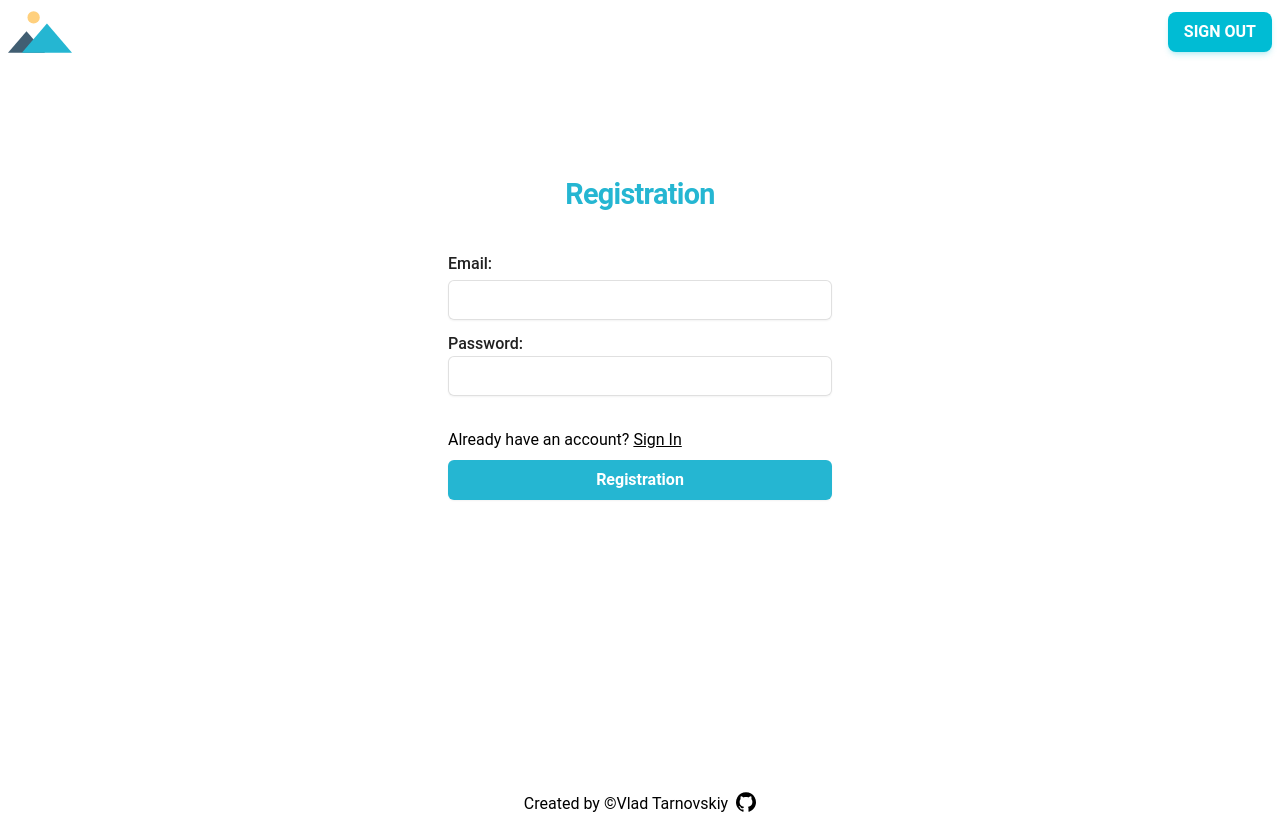
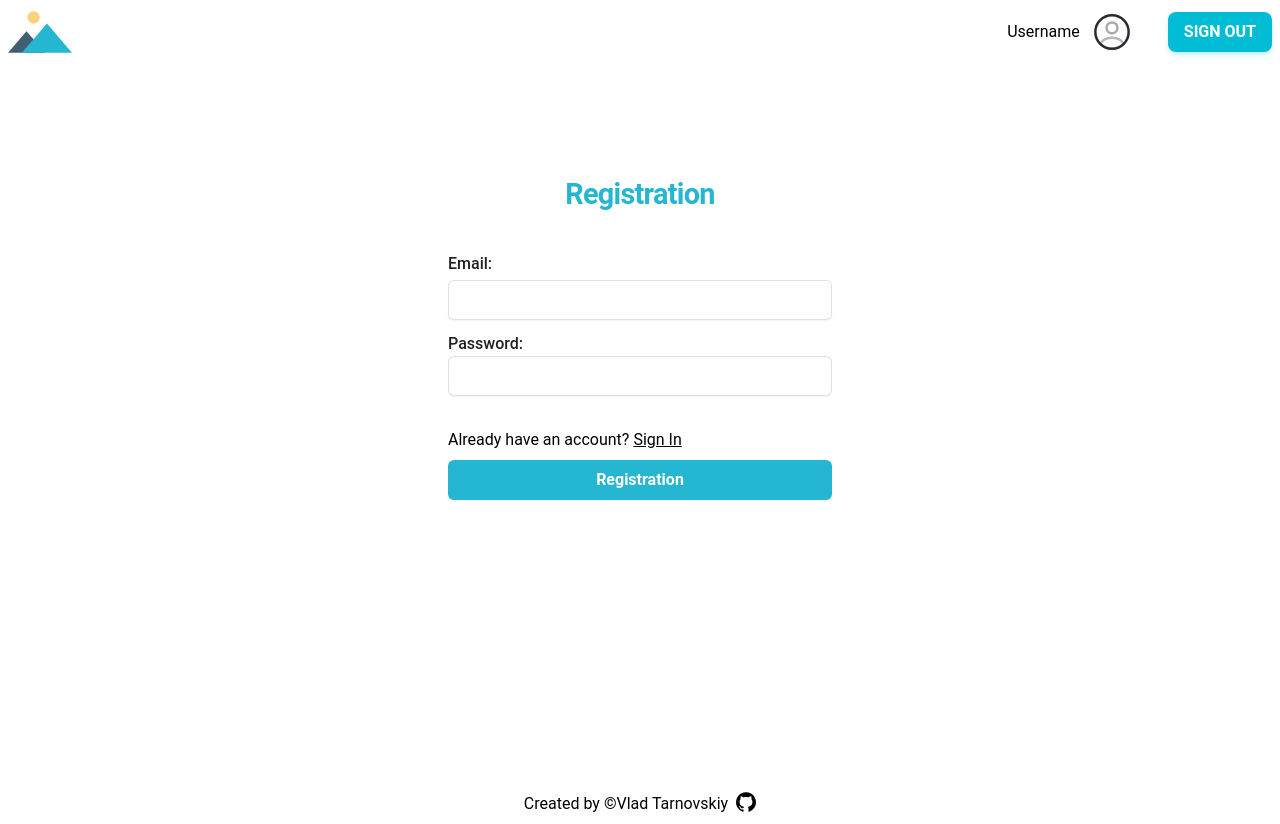
Before and after one commit to VladTarnovskiy/print-app, a React (Vite) app: page /auth in a window 1280 px wide. Built offline with nearby package versions, Linux system fonts and the light colour scheme; no server answers; sample sign-in values are in the browser's storage.

Commit message:
feat: add a changing username

```diff
--- a/src/components/Form/Form.tsx
+++ b/src/components/Form/Form.tsx
@@ -184,7 +184,7 @@ export const FormComponent: FC<FormComponentProps> = ({
       <Toaster
         position="bottom-right"
         toastOptions={{
-          className: 'border border-base_green p-2 text-sm',
+          className: 'border border-base_yellow p-2 text-sm',
         }}
       />
     </section>
--- a/src/components/Header/Header.tsx
+++ b/src/components/Header/Header.tsx
@@ -1,14 +1,27 @@
 import Logo from '@/assets/logo.svg';
-import { setUser } from '@/store/slices/UserSlice';
-import { logout } from '@/utils/firebase';
+import {
+  changeUserName,
+  selectUserName,
+  setUser,
+} from '@/store/slices/UserSlice';
+import { auth, logout } from '@/utils/firebase';
 import { Button } from '@material-tailwind/react';
-import { FC } from 'react';
-import { useDispatch } from 'react-redux';
+import { ChangeEvent, FC } from 'react';
+import { useDispatch, useSelector } from 'react-redux';
 import { Link, useNavigate } from 'react-router-dom';
+import ProfileImg from '@/assets/profile.svg';
+import { useAuthState } from 'react-firebase-hooks/auth';
 
 export const Header: FC = () => {
   const navigate = useNavigate();
   const dispatch = useDispatch();
+  const [user] = useAuthState(auth);
+
+  const handleUserName = (event: ChangeEvent<HTMLInputElement>) => {
+    const inputValue = (event.target as HTMLInputElement).value;
+    dispatch(changeUserName(inputValue));
+  };
+  const userName = useSelector(selectUserName);
 
   const signOut = () => {
     dispatch(
@@ -30,13 +43,27 @@ export const Header: FC = () => {
           <img className="h-16 w-16" src={Logo} alt="Logo" />
         </Link>
       </div>
-      <div>
-        <Link to="/auth">
-          <Button color="cyan" size="sm" onClick={signOut}>
-            Sign out
-          </Button>
-        </Link>
-      </div>
+      {user && (
+        <div className="flex">
+          <div className="flex items-center mr-9">
+            <input
+              type="text"
+              className="max-w-[200px] w-full py-1 px-2 text-right"
+              defaultValue="UserName"
+              value={userName}
+              onChange={handleUserName}
+            />
+            <button className="h-10 rounded-md w-10 text-white text-md text-center ml-1">
+              <img src={ProfileImg} alt="profile" className="w-10 h-10" />
+            </button>
+          </div>
+          <Link to="/auth" className="flex-shrink-0">
+            <Button color="cyan" size="sm" onClick={signOut}>
+              Sign out
+            </Button>
+          </Link>
+        </div>
+      )}
     </header>
   );
 };
--- a/src/pages/Details/DetailsPage.tsx
+++ b/src/pages/Details/DetailsPage.tsx
@@ -20,6 +20,8 @@ import {
   useUpdatePictureMutation,
 } from '@/store/slices/ApiSlice';
 import clsx from 'clsx';
+import { useSelector } from 'react-redux';
+import { selectUserName } from '@/store/slices/UserSlice';
 
 export const DetailsPage: FC = () => {
   const { detailsId } = useParams();
@@ -33,8 +35,8 @@ export const DetailsPage: FC = () => {
   } = useGetPictureQuery(detailsId!);
   const navigate = useNavigate();
   const [commentValue, setCommentValue] = useState('');
-
   const [updatePicture] = useUpdatePictureMutation();
+  const userName = useSelector(selectUserName);
 
   const onClose = () => {
     navigate('/', { replace: false });
@@ -42,7 +44,7 @@ export const DetailsPage: FC = () => {
 
   const addNewComment = async (pictureId: string, comments: IComment[]) => {
     const newComment = {
-      userName: 'User',
+      userName: userName,
       comment: commentValue,
       id: uniqid(),
     };
--- a/src/store/slices/UserSlice.ts
+++ b/src/store/slices/UserSlice.ts
@@ -3,6 +3,7 @@ import { RootState } from '../store';
 
 interface InitialState {
   page: string;
+  userName: string;
   userInfo: {
     email: string | null;
     token: string | null;
@@ -12,6 +13,7 @@ interface InitialState {
 
 const initialState: InitialState = {
   page: 'Registration',
+  userName: 'Username',
   userInfo: {
     email: null,
     token: null,
@@ -40,12 +42,17 @@ const userSlice = createSlice({
     changePage: (state, { payload }) => {
       state.page = payload;
     },
+    changeUserName: (state, { payload }) => {
+      state.userName = payload;
+    },
   },
 });
 
-export const { setUser, removeUser, changePage } = userSlice.actions;
+export const { setUser, removeUser, changePage, changeUserName } =
+  userSlice.actions;
 
 export const selectUser = (state: RootState) => state.user.userInfo;
 export const selectPage = (state: RootState) => state.user.page;
+export const selectUserName = (state: RootState) => state.user.userName;
 
 export default userSlice.reducer;
--- a/src/utils/validation.ts
+++ b/src/utils/validation.ts
@@ -1,21 +1,12 @@
 const checkEmail = (data: string) => {
-  const emailDomains = [
-    '@gmail.com',
-    '@yahoo.com',
-    '@hotmail.com',
-    '@yandex.ru',
-    '@mail.ru',
-  ];
-  const domain = data.slice(data.indexOf('@'));
-
   if (data.length < 8) {
-    return '"Minimum 8 symbols"';
+    return 'Minimum 8 symbols';
   }
 
-  const validEmail = emailDomains.includes(domain);
+  const validEmail = data.includes('@');
 
   if (!validEmail) {
-    return '"Invalid email domain"';
+    return 'Invalid email domain';
   }
 
   return true;
```
Also changed, not shown: 1 other file (tests, documents, lock files or other folders).
